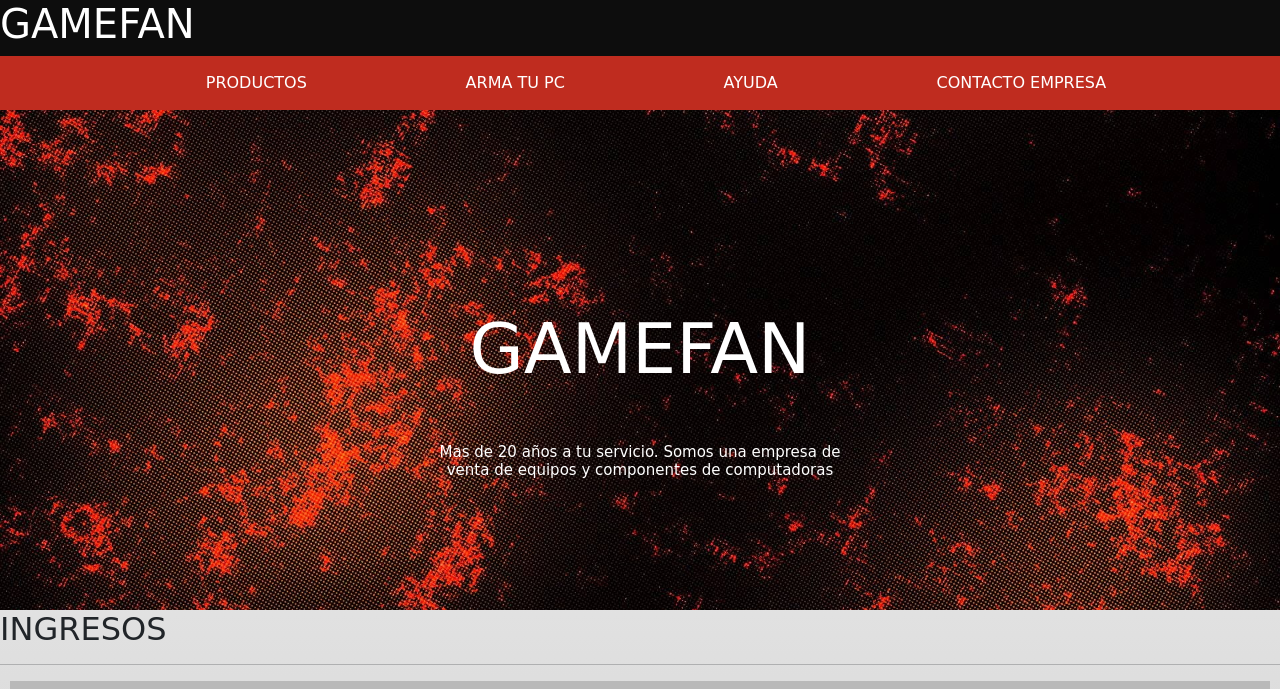
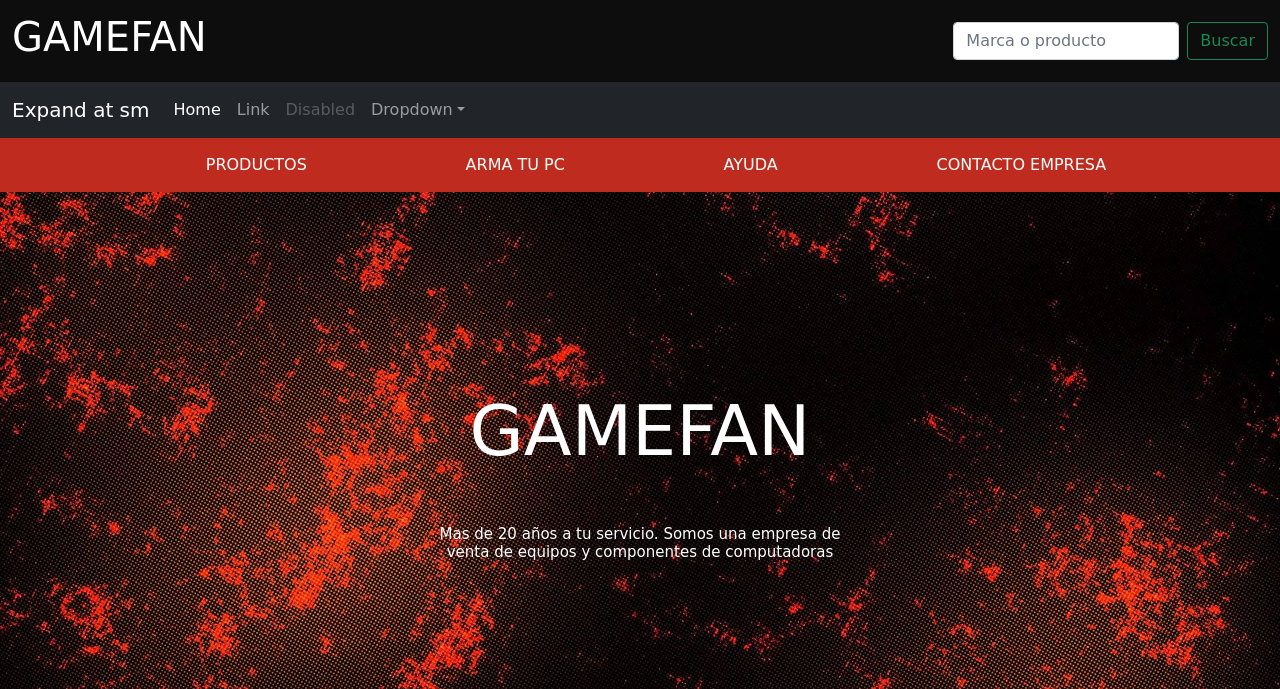
Before and after one commit to ErikKnudsen04/proyecto-final-gamefon, a plain HTML site: page index.html in a window 1280 px wide. Shown: the top 689 px of the page. Drawn offline with nearby package versions, Linux system fonts and the light colour scheme; a web font is replaced by a local one.

Commit message:
agregando el navbar/header con boostrap

```diff
--- a/css/estilos.css
+++ b/css/estilos.css
@@ -9,12 +9,22 @@ body {
     background-attachment: fixed;
 
 }
+.navbar{
+    background-color: #0D0D0D;
+
+
+
+}
 
 /* MENU PRINCIPAL CON LOGO Y BARRA BUSCADOR*/
+
 .header{
     background-color: #0D0D0D;
     color: white;
 
+}
+.header h1{
+    color: white;
 
 }
 /* DECORACIONES DE LINKS A LOS MENUS*/
--- a/index.html
+++ b/index.html
@@ -6,7 +6,7 @@
         <meta name="viewport" content="width=device-width, initial-scale=1.0">
         <title>GAMEFAN</title>
         <link href="https://cdn.jsdelivr.net/npm/bootstrap@5.0.2/dist/css/bootstrap.min.css" rel="stylesheet" integrity="sha384-EVSTQN3/azprG1Anm3QDgpJLIm9Nao0Yz1ztcQTwFspd3yD65VohhpuuCOmLASjC" crossorigin="anonymous">
-        <script src="https://cdn.jsdelivr.net/npm/bootstrap@5.0.2/dist/js/bootstrap.bundle.min.js" integrity="sha384-MrcW6ZMFYlzcLA8Nl+NtUVF0sA7MsXsP1UyJoMp4YLEuNSfAP+JcXn/tWtIaxVXM" crossorigin="anonymous"></script>
+
         <link rel="stylesheet" href="./css/estilos.css">
 
         <!--LINKS DE FUENTES-->
@@ -14,10 +14,58 @@
         <link rel="preconnect" href="https://fonts.gstatic.com" crossorigin>
         <link href="https://fonts.googleapis.com/css2?family=Red+Rose:wght@600&display=swap" rel="stylesheet">
 </head>
+
+
 <body>
+
+
+
+    <nav class="navbar">
+        <div class="container-fluid">
+            <a class="navbar-brand" a href="index.html"><h1 class="header">GAMEFAN</h1></a>
+            <form class="d-flex">
+                <input class="form-control me-2" type="search" placeholder="Marca o producto" aria-label="Search">
+                <button class="btn btn-outline-success" type="submit">Buscar</button>
+            </form>
+        </div>
+    </nav>
+
+
+
+    <nav class="navbar navbar-expand-sm navbar-dark bg-dark" aria-label="Third navbar example">
+        <div class="container-fluid">
+            <a class="navbar-brand" href="#">Expand at sm</a>
+            <button class="navbar-toggler" type="button" data-bs-toggle="collapse" data-bs-target="#navbarsExample03" aria-controls="navbarsExample03" aria-expanded="false" aria-label="Toggle navigation">
+                <span class="navbar-toggler-icon"></span>
+            </button>
+            <div class="collapse navbar-collapse" id="navbarsExample03">
+                <ul class="navbar-nav me-auto mb-2 mb-sm-0">
+                    <li class="nav-item">
+                        <a class="nav-link active" aria-current="page" href="#">Home</a>
+                    </li>
+                    <li class="nav-item">
+                        <a class="nav-link" href="#">Link</a>
+                    </li>
+                    <li class="nav-item">
+                        <a class="nav-link disabled">Disabled</a>
+                    </li>
+                    <li class="nav-item dropdown">
+                        <a class="nav-link dropdown-toggle" href="#" id="dropdown03" data-bs-toggle="dropdown" aria-expanded="false">Dropdown</a>
+                        <ul class="dropdown-menu" aria-labelledby="dropdown03">
+                            <li><a class="dropdown-item" href="#">Action</a></li>
+                            <li><a class="dropdown-item" href="#">Another action</a></li>
+                            <li><a class="dropdown-item" href="#">Something else here</a></li>
+                        </ul>
+                    </li>
+                </ul>
+            </div>
+        </div>
+    </nav>
+
+
+
     <!--TITULO INCIO-->
     <header class="header">
-        <h1>GAMEFAN</h1> <a href="./index.html"></a>
 
         <!--MENU PRINCIPAL-->
         <nav class="header__menu">
@@ -156,6 +204,6 @@
             <p>Ubicacion:Juan Bautista nro 1058</p>
 
     </footer>
-
+    <script src="https://cdn.jsdelivr.net/npm/bootstrap@5.0.2/dist/js/bootstrap.bundle.min.js" integrity="sha384-MrcW6ZMFYlzcLA8Nl+NtUVF0sA7MsXsP1UyJoMp4YLEuNSfAP+JcXn/tWtIaxVXM" crossorigin="anonymous"></script>
 </body>
 </html>
```
